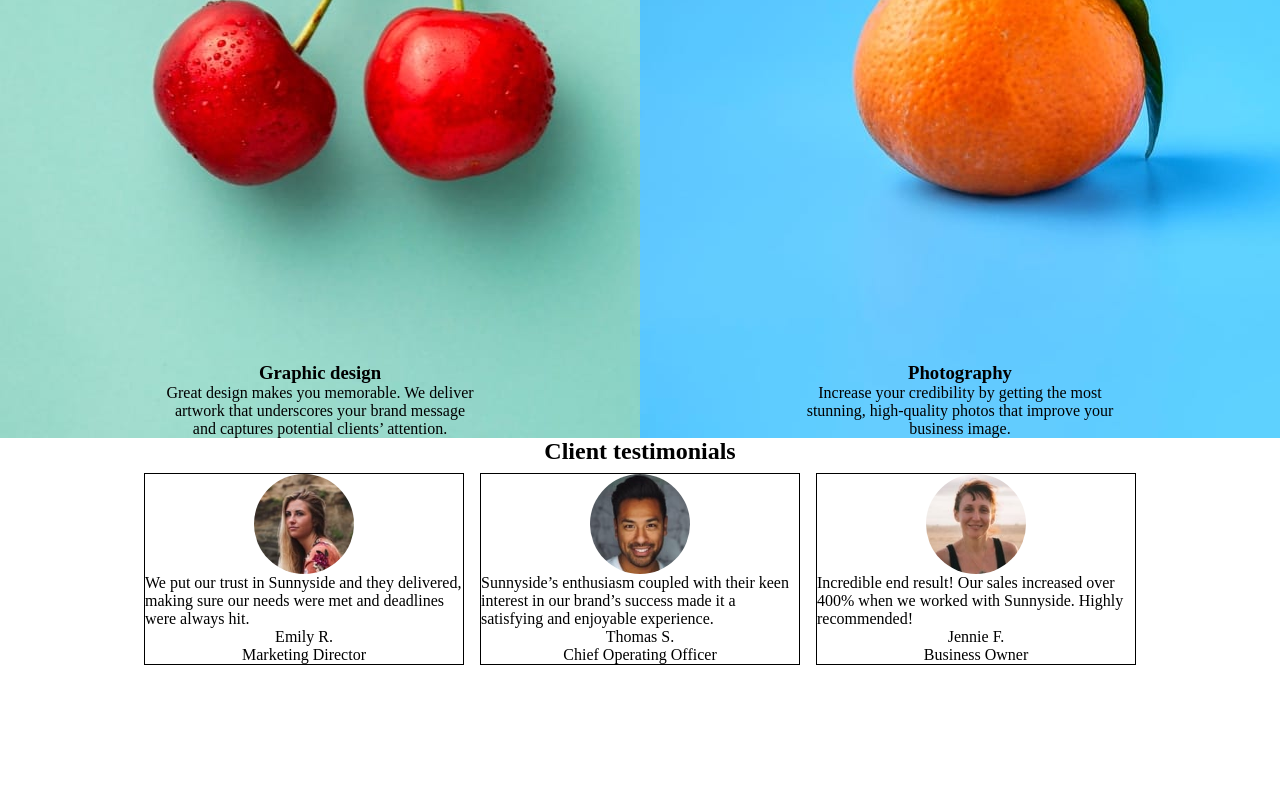
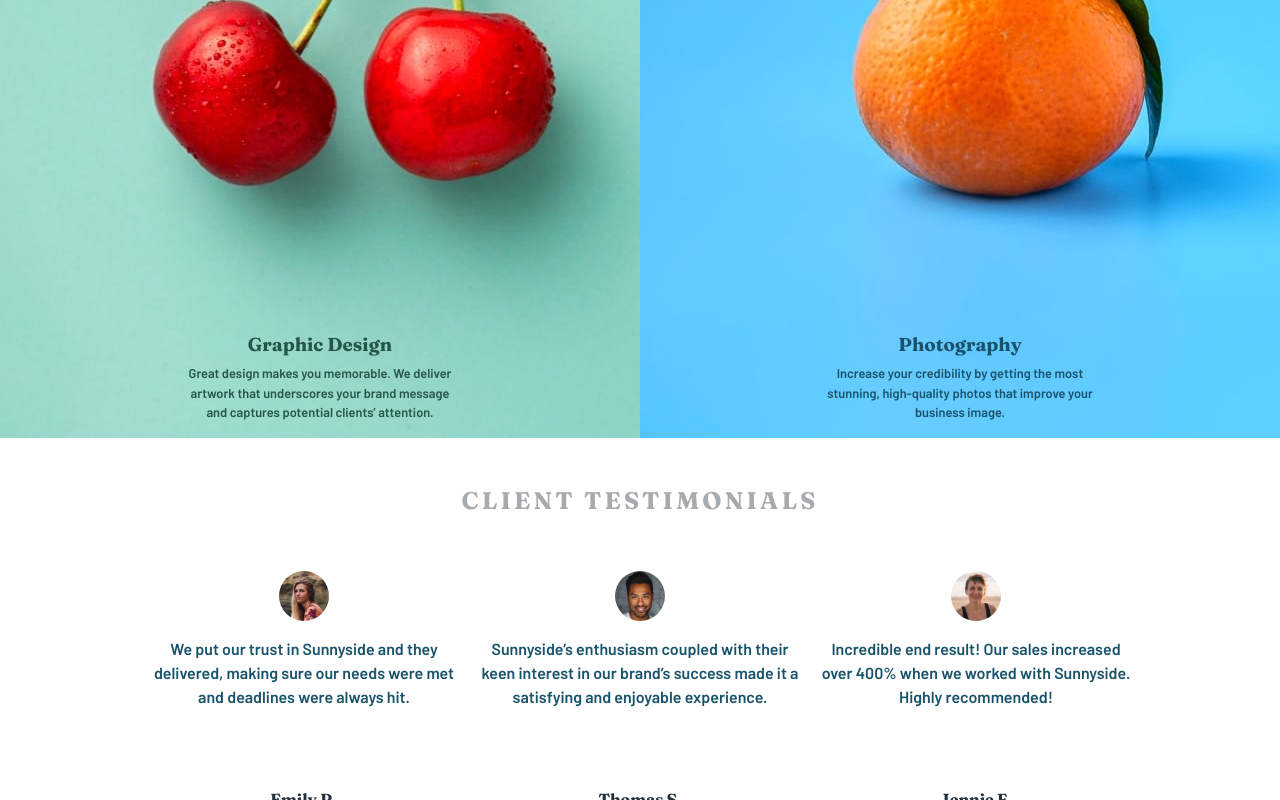
Before and after one commit to DarciRodrigues/sunnyside-agency-landing-page, a plain HTML site: page index.html in a window 1280 px wide. Shown: the part 2000-2800 px from the top of the page. Drawn offline with Linux system fonts and the light colour scheme; a web font is replaced by a local one.

Commit message:
6 atualizaçao

```diff
--- a/style.css
+++ b/style.css
@@ -26,20 +26,22 @@
     justify-content: space-between;
     height: 62px;
     position: relative;
+}
 
-
-}
-.topnav ul{
-display: flex;
+.topnav ul {
+    display: flex;
     align-items: center;
     text-decoration: none;
     background-color: #3EBFFF;
-    list-style: none;}
+    list-style: none;
+}
+
 .topnav ul li {
     margin-left: 8px;
     margin-right: 32px;
     font-family: 'Barlow', sans-serif;
 }
+
 .topnav ul li a {
     text-decoration: none;
     color: var(--White);
@@ -47,6 +49,7 @@ display: flex;
     cursor: pointer;
     font-size: .7em;
 }
+
 #contato {
     display: flex;
     background-color: white;
@@ -57,13 +60,9 @@ display: flex;
     color: var(--Verydarkdesaturatedblue);
 }
 
-*/
-/* Change the color of links on hover */
 .topnav ul li:hover {
     background-color: #0f07f5;
-
 }
-
 
 nav .logo {
     width: 100px;
@@ -73,7 +72,6 @@ nav .logo {
 
 span {
     display: none;
-
 }
 
 header {
@@ -112,10 +110,14 @@ section .texto {
     flex-direction: column;
     background-color: var(--White);
     font-family: 'Fraunces', serif;
+    font-weight: 700;
 }
 
 section .texto p {
     margin: 8px 0;
+    font-family: 'Barlow', sans-serif;
+    font-weight: 600;
+    color: var(--Grayishblue);
 }
 
 section .texto .texto1 a {
@@ -137,14 +139,28 @@ section .imagem img {
 
 .img-fundo:nth-child(1) {
     background: url("images/desktop/image-graphic-design.jpg");
+    color: var(--Darkdesaturatedcyan);
 }
 
 .img-fundo:nth-child(2) {
     background: url("images/desktop/image-photography.jpg");
+    color: var(--Darkblue);
+}
+
+.img-fundo h3 {
+    font-family: 'Fraunces', serif;
+    font-weight: 700;
+    text-transform: capitalize;
+    padding-bottom: 8px;
 }
 
 .img-fundo p {
     text-align: center;
+    font-family: 'Barlow', sans-serif;
+    font-weight: 600;
+    font-size: .8em;
+    line-height: 1.5em;
+    margin-bottom: 16px;
 }
 
 .client {
@@ -163,20 +179,50 @@ section .imagem img {
     display: flex;
 }
 
+.client h2 {
+    font-family: 'Fraunces', serif;
+    font-weight: 700;
+    color: var(--Grayishblue);
+    text-transform: uppercase;
+    letter-spacing: .2rem;
+    margin: 48px 0;
+}
+
+.client .cards .card p:nth-child(2) {
+    font-family: 'Barlow', sans-serif;
+    font-weight: 600;
+    text-align: center;
+    color: var(--Darkblue);
+    line-height: 1.5em;
+}
+
+.client .cards .card p:nth-child(3) {
+    font-family: 'Fraunces', serif;
+    font-weight: 700;
+    color: var(--Verydarkdesaturatedblue);
+    margin-top: 80px;
+    margin-bottom: 8px;
+}
+
+.client .cards .card p:nth-child(4) {
+    font-family: 'Barlow', sans-serif;
+    font-weight: 600;
+    color: var(--Grayishblue);
+    font-size: .8em;
+}
+
 .client .cards .card img {
-    width: 100px;
-    height: 100px;
+    width: 50px;
+    height: 50px;
     border-radius: 50%;
+    margin-bottom: 16px;
 }
 
 .client .cards .card {
-    justify-content: space-around;
     margin: 8px;
     width: 320px;
-    border: 1px solid black;
+    height: 334px;
 }
-
-.client .cards {}
 
 .gallery {
     overflow: hidden;
@@ -207,8 +253,6 @@ section .imagem img {
     grid-area: sugar-cubes;
 }
 
-.gallery img {}
-
 footer {
     background-color: #3EBFFF;
     height: 42vh;
@@ -217,14 +261,21 @@ footer {
     flex-direction: column;
     align-items: center;
 }
-footer .logo-footer svg{
+
+footer .logo-footer svg {
     color: var(--Darkdesaturatedcyan);
 }
-footer ul{
+
+footer ul {
     list-style: none;
     display: flex;
     gap: 8px;
     color: var(--Darkdesaturatedcyan);
+    font-family: 'Barlow', sans-serif;
+}
+
+footer .redes-sociais img {
+    margin: 0 8px;
 }
 
 .attribution {
@@ -237,9 +288,11 @@ footer ul{
 }
 
 @media screen and (max-width:600px) {
-span{
-    display: inline;
-}
+    span {
+        display: inline;
+        margin-right: 8px;
+    }
+
     .topnav ul {
         display: none;
     }
@@ -257,7 +310,6 @@ span{
         width: 100%;
         align-items: stretch;
         height: 160px;
-
     }
 
     .topnav.responsive ul li {
@@ -267,13 +319,15 @@ span{
         text-align: center;
         color: var(--Verydarkgrayishblue);
     }
+
     .topnav.responsive ul li a {
-text-decoration: none;
+        text-decoration: none;
         color: var(--Darkmoderatecya);
         font-weight: 600;
+        font-size: 1em;
+    }
 
-        font-size: 1em;
-    }#contato {
+    #contato {
         display: flex;
         background-color: var(--Yellow);
         padding: 8px 16px;
@@ -281,10 +335,6 @@ text-decoration: none;
         align-items: center;
         justify-content: center;
         color: var(--Verydarkdesaturatedblue);
-    }
-    button {
-        display: block;
-        border: 1px solid black;
     }
 
     header {
@@ -295,6 +345,21 @@ text-decoration: none;
     section {
         height: 100vh;
         flex-direction: column;
+    }
+
+    section:nth-child(3) {
+        flex-direction: column-reverse;
+    }
+
+    .img-fundo:nth-child(1) {
+        background: url("images/mobile/image-photography.jpg");
+        color: var(--Darkdesaturatedcyan);
+        background-size: cover;
+    }
+
+    .img-fundo:nth-child(2) {
+        background: url("images/mobile/image-graphic-design.jpg");
+        color: var(--Darkblue);
     }
 
     .client {
@@ -328,7 +393,6 @@ text-decoration: none;
         height: 76vh;
     }
 
-
     .gallery img {
         height: 250px;
         margin-bottom: -4px;
```
Also changed, not shown: index.html (+1 -5 lines).
